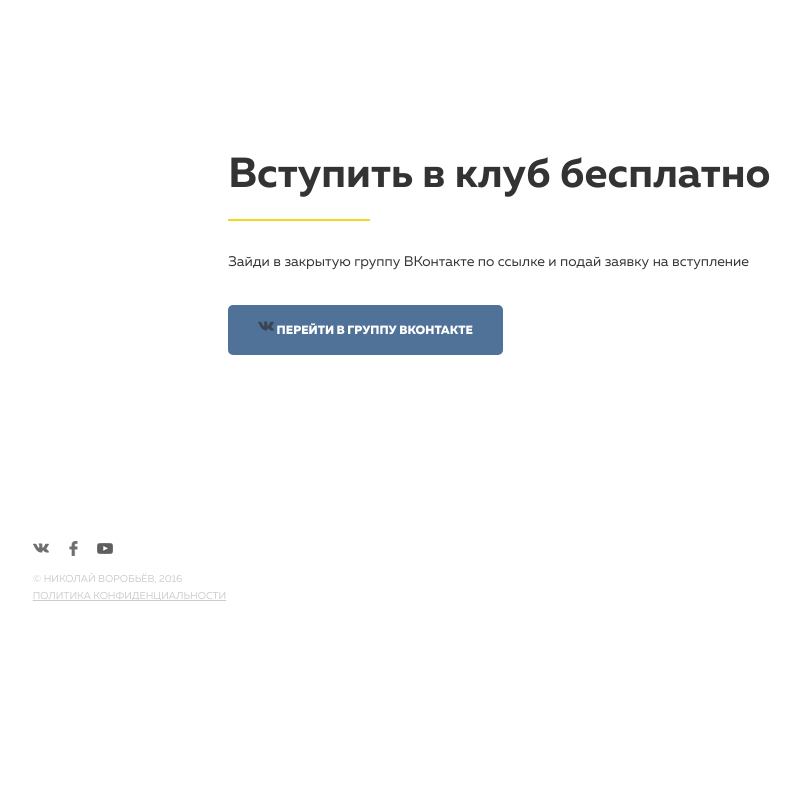
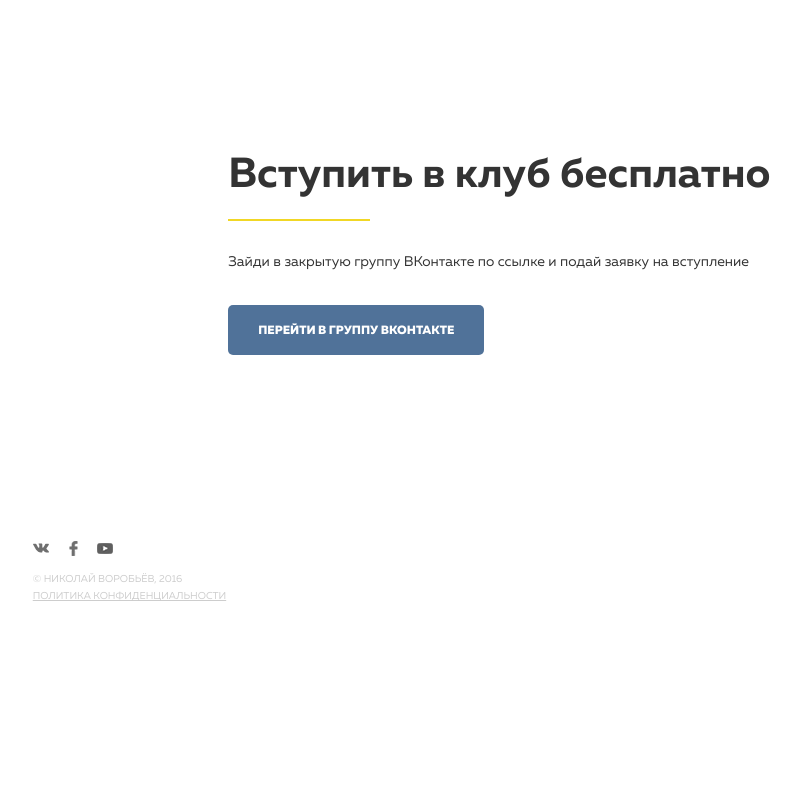
Before and after one commit to club-nv/club.nickvorobiov.com, a Jekyll site: the page built from join-free.html, in a window 1280 px wide. Shown: the part 100-900 px from the top of the page, without its empty margins (36-836 px from the left). Built offline with Jekyll 4.4.1, drawn with Linux system fonts in a browser that asks for light colours; nearby versions of some CDN libraries; grey boxes are pictures that could not be loaded.

Commit message:
лишнего закоммитил

```diff
--- a/join-free.html
+++ b/join-free.html
@@ -8,7 +8,4 @@
 </h1>
 <p>Зайди в закрытую группу ВКонтакте по ссылке и подай заявку на вступление</p>
 
-<a class="btn btn-vk" href="https://vk.com/klr20" target="_blank">
-  <span class="social-link social-link--vk-white"></span>
-  Перейти в группу ВКонтакте
-</a>
+<a class="btn btn-vk" href="https://vk.com/klr20" target="_blank">Перейти в группу ВКонтакте</a>
```
